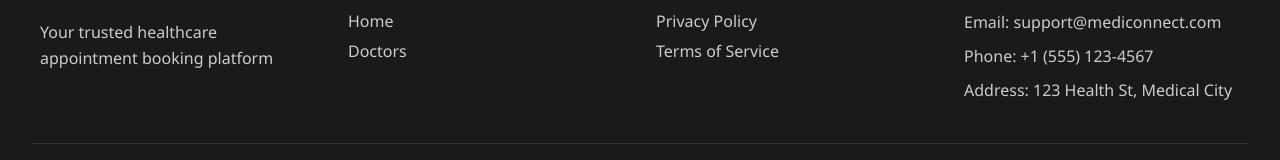
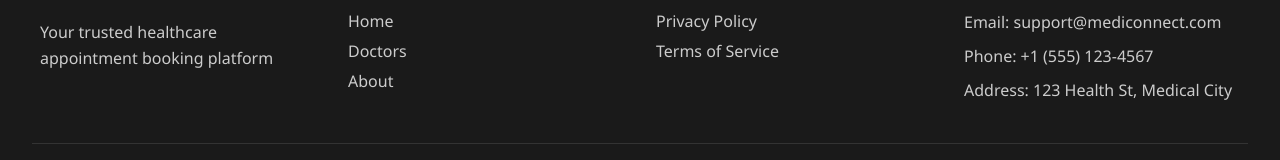
Before and after one commit to dkhemka12/MediConnect, a React (Vite) app in the folder client/: page /login in a window 1280 px wide. Shown: the part 880-1040 px from the top of the page. Built offline with nearby package versions, Linux system fonts and the light colour scheme; no server answers.

Commit message:
Add About link in Footer Quick Links

```diff
--- a/client/src/App.jsx
+++ b/client/src/App.jsx
@@ -29,6 +29,9 @@ function App() {
       <Routes>
         {/* Home */}
         <Route path="/" element={<Home />} />
+
+        {/* Public */}
+        <Route path="/about" element={<About />} />
 
         {/* Auth */}
         <Route path="/login" element={<Login />} />
--- a/client/src/components/Footer.jsx
+++ b/client/src/components/Footer.jsx
@@ -20,6 +20,7 @@ const Footer = () => {
                      <ul>
                          <li onClick={() => navigate("/")}>Home</li>  {/* Navigate to home page when "Home" is clicked */}
                          <li onClick={() => navigate("/patient/doctors")}>Doctors</li> {/* Navigate to Doctors listing */}
+                         <li onClick={() => navigate("/about")}>About</li> {/* Navigate to About page */}
                      </ul>
                  </div>
 
--- a/client/src/services/api.js
+++ b/client/src/services/api.js
@@ -1,7 +1,7 @@
 import { getAuthToken } from "./auth";
 
 const API_BASE_URL =
-  import.meta.env.VITE_API_BASE_URL || "http://localhost:5000/api";
+  import.meta.env.VITE_API_BASE_URL || "http://localhost:5002/api";
 
 const buildHeaders = (customHeaders = {}) => {
   const token = getAuthToken();
```
Lines whose indentation alone changed are shown as unchanged.
